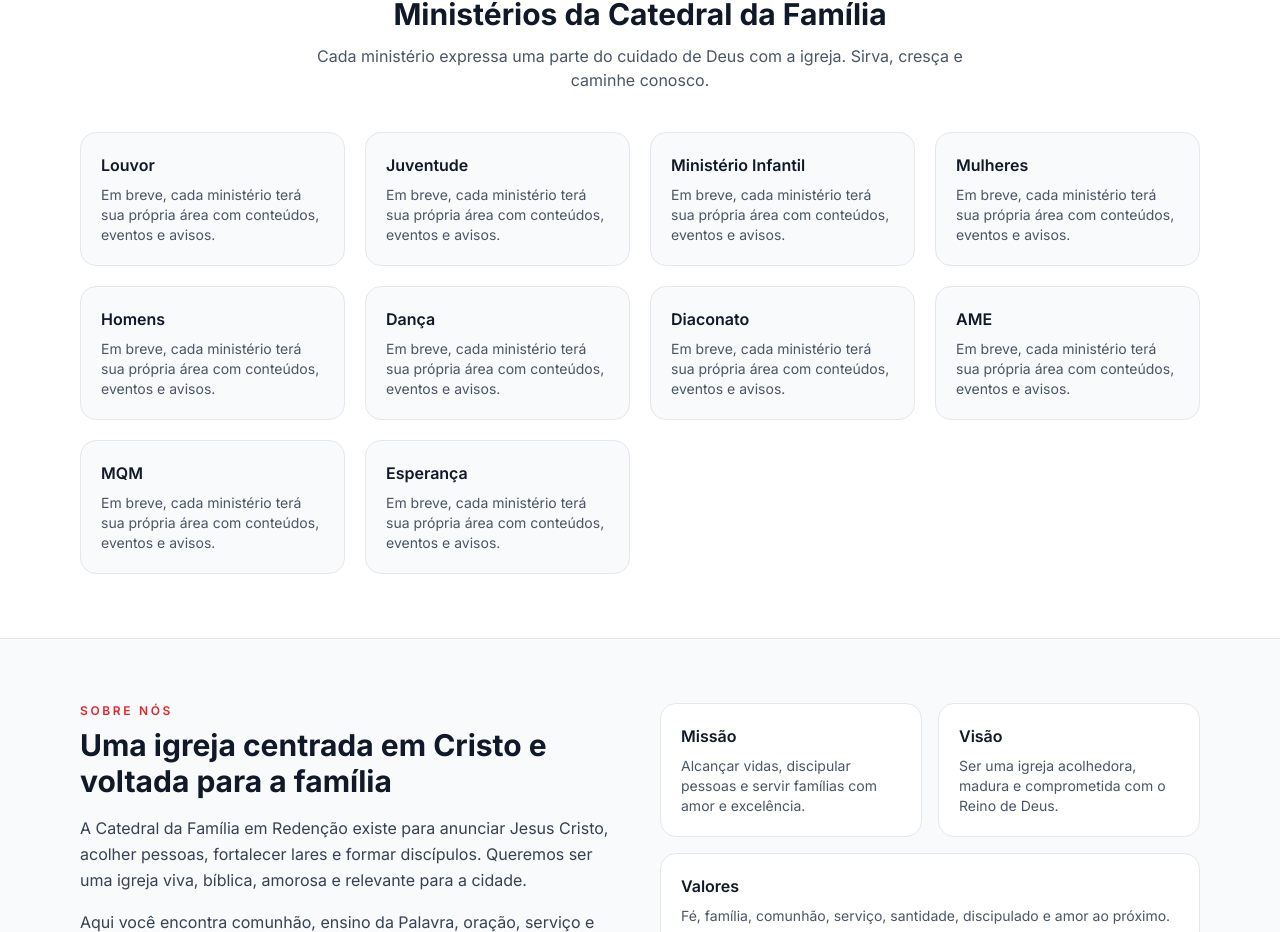
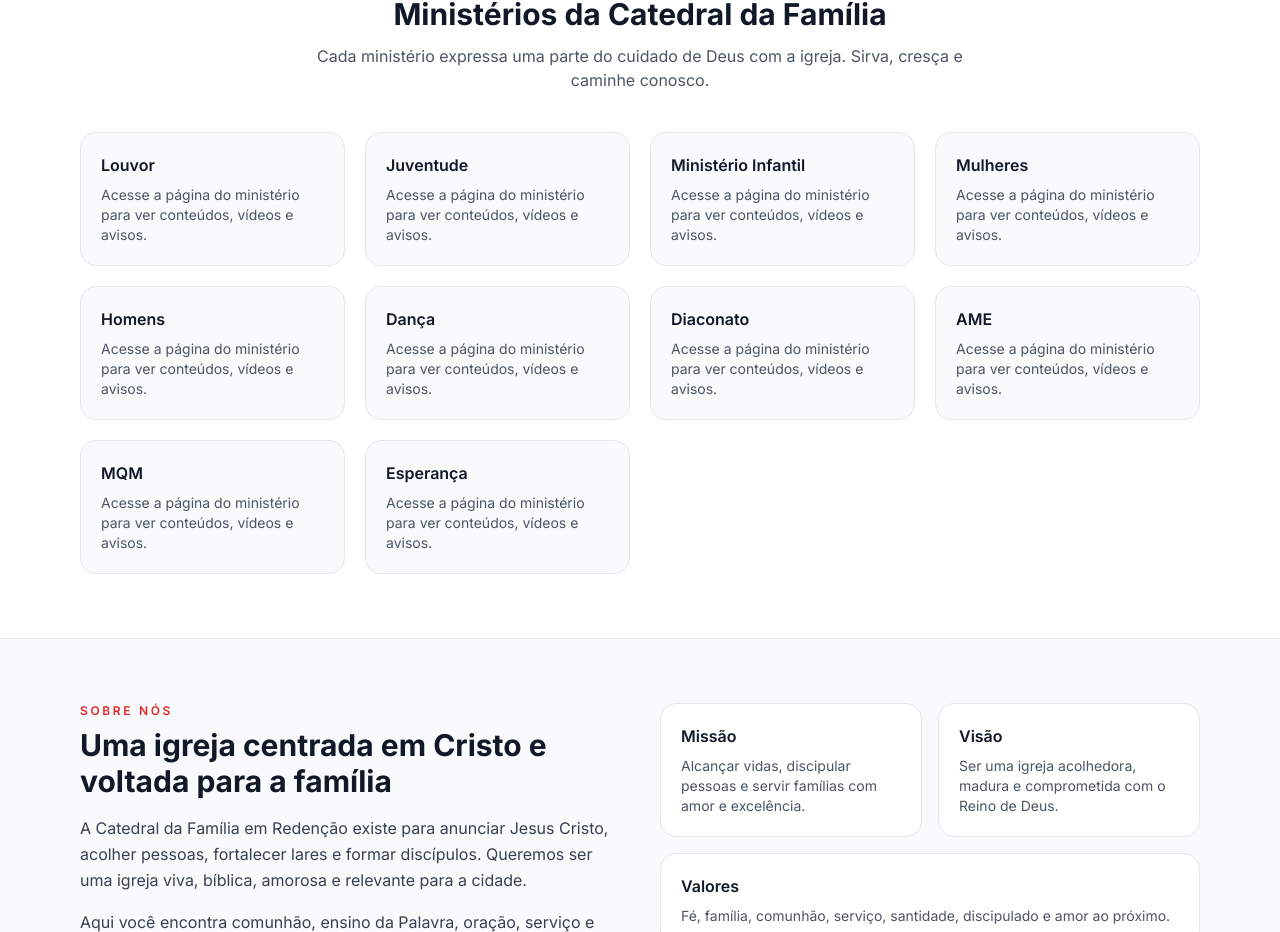
Before and after one commit to ieqcdf/site-cdf, a Next.js app: page / in a window 1280 px wide. Shown: the part 1840-2772 px from the top of the page. Built offline with nearby package versions, Linux system fonts and the light colour scheme; no server answers.

Commit message:
upgrade: ajuste de rotas para ligar os cards a cada pagina dos ministérios

```diff
--- /dev/null
+++ b/src/app/ministerios/[slug]/page.jsx
@@ -0,0 +1,143 @@
+import { notFound } from "next/navigation";
+
+const ministeriosMock = [
+  {
+    slug: "louvor",
+    nome: "Ministério de Louvor",
+    descricao: "Adoração que toca o céu e conduz a igreja à presença de Deus.",
+    playlistId: "PLxxxx",
+  },
+  {
+    slug: "jovens",
+    nome: "Ministério de Jovens",
+    descricao: "Uma geração apaixonada por Jesus e comprometida com o Reino.",
+    playlistId: "PLxxxx",
+  },
+  {
+    slug: "infantil",
+    nome: "Ministério Infantil",
+    descricao: "Cuidando das crianças com amor, ensino bíblico e alegria.",
+    playlistId: "PLxxxx",
+  },
+  {
+    slug: "mulheres",
+    nome: "Ministério de Mulheres",
+    descricao: "Crescendo juntas em fé, comunhão e propósito.",
+    playlistId: "PLxxxx",
+  },
+  {
+    slug: "homens",
+    nome: "Ministério de Homens",
+    descricao: "Homens firmados em Cristo, fortalecendo suas famílias e sua fé.",
+    playlistId: "PLxxxx",
+  },
+  {
+    slug: "danca",
+    nome: "Ministério de Dança",
+    descricao: "Expressando adoração com arte, sensibilidade e entrega ao Senhor.",
+    playlistId: "PLxxxx",
+  },
+  {
+    slug: "diaconato",
+    nome: "Diaconato",
+    descricao: "Servindo com excelência, amor e cuidado no corpo de Cristo.",
+    playlistId: "PLxxxx",
+  },
+  {
+    slug: "ame",
+    nome: "AME",
+    descricao: "Um ministério dedicado ao cuidado, apoio e edificação.",
+    playlistId: "PLxxxx",
+  },
+  {
+    slug: "mqm",
+    nome: "MQM",
+    descricao: "Fortalecendo vidas por meio de comunhão, fé e serviço.",
+    playlistId: "PLxxxx",
+  },
+  {
+    slug: "esperanca",
+    nome: "Esperança",
+    descricao: "Levando consolo, fé e esperança por meio da Palavra de Deus.",
+    playlistId: "PLxxxx",
+  },
+];
+
+async function getVideos(playlistId) {
+  try {
+    const apiKey = process.env.YOUTUBE_API_KEY;
+
+    const url = new URL(
+      "https://www.googleapis.com/youtube/v3/playlistItems"
+    );
+
+    url.searchParams.set("part", "snippet,contentDetails");
+    url.searchParams.set("playlistId", playlistId);
+    url.searchParams.set("maxResults", "6");
+    url.searchParams.set("key", apiKey);
+
+    const res = await fetch(url.toString(), {
+      next: { revalidate: 300 },
+    });
+
+    if (!res.ok) return [];
+
+    const data = await res.json();
+
+    return (
+      data.items?.map((item) => ({
+        id: item.contentDetails.videoId,
+        title: item.snippet.title,
+        thumbnail: item.snippet.thumbnails?.high?.url,
+      })) || []
+    );
+  } catch {
+    return [];
+  }
+}
+
+export default async function MinisterioPage({ params }) {
+  const ministerio = ministeriosMock.find(
+    (m) => m.slug === params.slug
+  );
+
+  if (!ministerio) return notFound();
+
+  const videos = await getVideos(ministerio.playlistId);
+
+  return (
+    <main className="min-h-screen bg-white px-4 py-12 max-w-6xl mx-auto">
+      <h1 className="text-4xl font-bold mb-4">{ministerio.nome}</h1>
+      <p className="text-gray-600 mb-10">{ministerio.descricao}</p>
+
+      {/* VIDEOS */}
+      <section>
+        <h2 className="text-2xl font-semibold mb-6">Últimos vídeos</h2>
+
+        <div className="grid gap-6 md:grid-cols-3">
+          {videos.length > 0 ? (
+            videos.map((video) => (
+              <a
+                key={video.id}
+                href={`https://www.youtube.com/watch?v=${video.id}`}
+                target="_blank"
+                className="block"
+              >
+                <img
+                  src={video.thumbnail}
+                  alt={video.title}
+                  className="rounded-lg mb-2"
+                />
+                <p className="text-sm font-medium">{video.title}</p>
+              </a>
+            ))
+          ) : (
+            <p className="text-gray-500">
+              Nenhum vídeo disponível ainda.
+            </p>
+          )}
+        </div>
+      </section>
+    </main>
+  );
+}
--- a/src/app/page.jsx
+++ b/src/app/page.jsx
@@ -55,17 +55,17 @@ async function getYoutubeVideos() {
 
 export default async function HomePage() {
   const ministerios = [
-    "Louvor",
-    "Juventude",
-    "Ministério Infantil",
-    "Mulheres",
-    "Homens",
-    "Dança",
-    "Diaconato",
-    "AME",
-    "MQM",
-    "Esperança",
-  ];
+  { nome: "Louvor", slug: "louvor" },
+  { nome: "Juventude", slug: "jovens" },
+  { nome: "Ministério Infantil", slug: "infantil" },
+  { nome: "Mulheres", slug: "mulheres" },
+  { nome: "Homens", slug: "homens" },
+  { nome: "Dança", slug: "danca" },
+  { nome: "Diaconato", slug: "diaconato" },
+  { nome: "AME", slug: "ame" },
+  { nome: "MQM", slug: "mqm" },
+  { nome: "Esperança", slug: "esperanca" },
+];
 
   const videos = await getYoutubeVideos();
   const videoPrincipal = videos[0] || null;
@@ -344,17 +344,19 @@ export default async function HomePage() {
           </div>
 
           <div className="grid gap-5 sm:grid-cols-2 lg:grid-cols-4">
-            {ministerios.map((nome) => (
-              <div
-                key={nome}
-                className="rounded-2xl border border-brand-line bg-brand-paper p-5 hover:shadow-soft transition"
+            {ministerios.map((ministerio) => (
+              <a
+                key={ministerio.slug}
+                href={`/ministerios/${ministerio.slug}`}
+                className="block rounded-2xl border border-brand-line bg-brand-paper p-5 hover:shadow-soft hover:-translate-y-1 transition"
               >
-                <h3 className="font-semibold text-brand-ink mb-2">{nome}</h3>
+                <h3 className="font-semibold text-brand-ink mb-2">
+                  {ministerio.nome}
+                </h3>
                 <p className="text-sm text-gray-600">
-                  Em breve, cada ministério terá sua própria área com conteúdos,
-                  eventos e avisos.
+                  Acesse a página do ministério para ver conteúdos, vídeos e avisos.
                 </p>
-              </div>
+              </a>
             ))}
           </div>
         </div>
```
